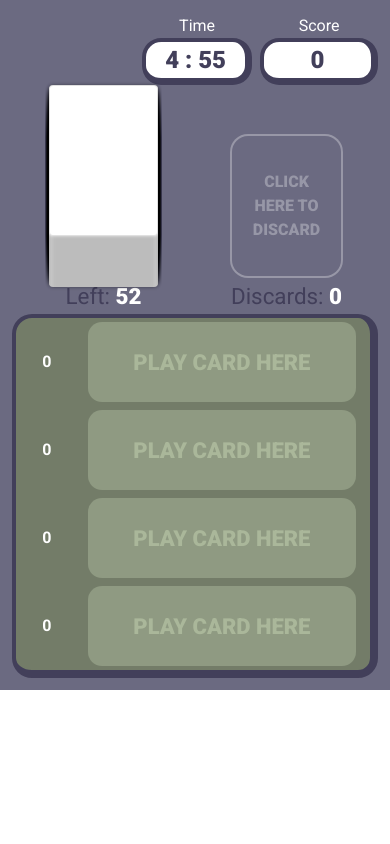
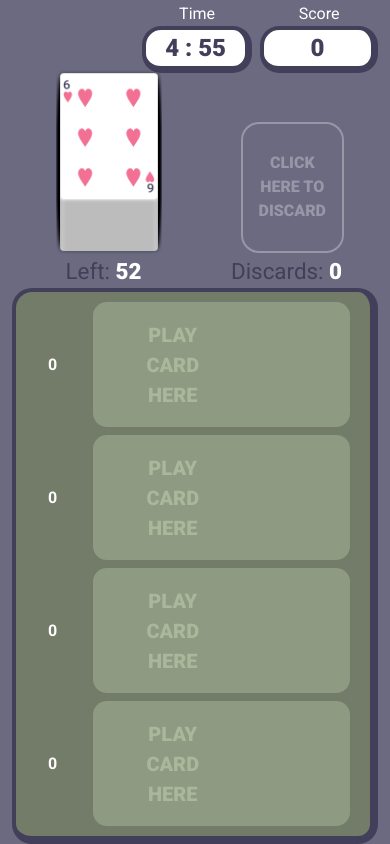
Before and after one commit to Florent-Bouisset/catch-21, a Vue app: page / in a window 390 px wide. Built offline with nearby package versions, Linux system fonts and the light colour scheme.

Commit message:
optimal for mobile

```diff
--- a/src/components/BoardMobile.vue
+++ b/src/components/BoardMobile.vue
@@ -1,13 +1,16 @@
 <template>
-  <v-container fluid style="background-color: rgb(107, 106, 129)">
-    <v-row
-      class="text-center pa-0 ma-0"
-      align="center"
-      justify="center"
-    >
+  <v-container fluid style="background-color: rgb(107, 106, 129); width:100%;" class="fill-height ma-0 py-0">
+    <div style="height: 100%; width: 100%; display:flex; flex-direction: column;">
+        <div class="pa-0">
+          <v-row class="text-center pa-0 ma-0" align="center" justify="center">
             <v-col cols="4" class="px-2">
               <v-img
-          style="max-width: 150px; max-height: 60px; width: auto; height: auto"
+                style="
+                  max-width: 150px;
+                  max-height: 60px;
+                  width: auto;
+                  height: auto;
+                "
                 :src="require(`@/assets/logo.png`)"
               /><v-img />
             </v-col>
@@ -16,24 +19,24 @@
                 <Timer @time-is-over="endGame" ref="timer" class="px-2"></Timer>
                 <Score ref="score"></Score>
               </div>
-      </v-col>
-      <v-col cols="12" class="ma-0 pa-0">
-        <div class="d-flex flex-row justify-center">
+            </v-col> </v-row
+          ><v-row class="ma-0">
+            <v-col cols="6" class="pa-0">
               <DrawStack
                 :cards="drawStack"
                 ref="drawStack"
                 @no-more-cards="endGame"
-          />
+              /> </v-col
+            ><v-col cols="6" class="pa-0">
               <DiscardStack
                 :cards="discardStack"
                 ref="discardStack"
                 @discard-a-card="discardCard()"
               />
-        </div>
             </v-col>
           </v-row>
-
-    <div fluid id="greenBoard" class="d-flex flex-column">
+        </div>
+      <div id="greenBoard" class="fill-height">
           <EscapeStack
             v-for="(stack, index) in stacks"
             :key="index"
@@ -42,6 +45,7 @@
             @move-card-here="moveACard"
             @score-and-clear-stack="scoreAndClear"
           />
+      </div>
     </div>
     <EndGameDialog @start-new-game="startNewGame" ref="endGameDialog" />
   </v-container>
@@ -129,10 +133,11 @@ export default {
 <style scoped>
 #greenBoard {
   display: flex;
-  flex-direction: row;
+  flex-direction: column;
   background-color: rgb(115, 124, 104);
   border: solid rgb(66, 63, 90);
   border-radius: 20px;
+  padding: 6px;
   border-width: 4px 8px 8px 4px;
 }
 </style>
--- a/src/components/Card.vue
+++ b/src/components/Card.vue
@@ -1,19 +1,24 @@
 <template>
-  <v-card class="pa-0" width="100%" :max-width="this.maxWidth" outlined :style="computedStyle">
-      <v-img
-         v-if="isFaceUp === true"
-        :src="require(`@/assets/cards/${imagePath}.png`)"
-      />
-    <v-img
+  <v-card
+    class="pa-0"
+    style="width: 100%; height: 100%"
+    outlined
+    :style="computedStyle"
+  >
+    <img
+      style="width: 100%; height: 100%"
+      v-if="isFaceUp === true"
+      :src="require(`@/assets/cards/${imagePath}.png`)"
+    />
+    <img
       v-else
+      style="width: 100%; height: 100%"
       :src="require(`@/assets/cards/back.png`)"
-      contain
     /><v-img />
   </v-card>
 </template>
 
 <script>
-
 export default {
   props: {
     color: String,
@@ -23,26 +28,26 @@ export default {
     offsetY: Number,
     offsetX: Number,
     spreadShadow: Boolean,
-    maxWidth: Number
+    maxWidth: Number,
   },
   computed: {
     imagePath() {
       const colorPath = this.color.toLowerCase();
-      const numberPath = this.cardNumber.toLowerCase()
-      return colorPath + '/' + numberPath;
+      const numberPath = this.cardNumber.toLowerCase();
+      return colorPath + "/" + numberPath;
     },
     computedStyle() {
       let shadowStyle;
       if (this.spreadShadow) {
-        shadowStyle = 'box-shadow: 0 0 12px rgba(0, 0, 0, 0.5);';
+        shadowStyle = "box-shadow: 0 0 12px rgba(0, 0, 0, 0.5);";
       } else {
-        shadowStyle = 'box-shadow: 0 0 4px rgba(0, 0, 0, 0.2);';
+        shadowStyle = "box-shadow: 0 0 4px rgba(0, 0, 0, 0.2);";
       }
 
       return `position: absolute; border-radius: 4px;
-      top: ${
-        this.positionZ * this.offsetY
-      }px; left: ${this.positionZ * this.offsetX}px;  ${shadowStyle}`;
+      top: ${this.positionZ * this.offsetY}px; left: ${
+        this.positionZ * this.offsetX
+      }px;  ${shadowStyle}`;
     },
   },
 };
--- a/src/components/DiscardStack.vue
+++ b/src/components/DiscardStack.vue
@@ -5,25 +5,26 @@
         width: 100%;
         padding-left: 20%;
         padding-right: 20%;
-        height: 120px;
         margin-top: 50px;
       "
       @click="discard()"
     >
-      <div style="position: relative">
+      <div style="position: relative; height: 15vh; max-width:15vh; margin-left:10%;">
         <div
           v-if="cards.length === 0"
           style="
+            position: absolute;
             display: flex;
             font-weight: 800;
             font-size: 1em;
             color: rgb(255, 255, 255, 0.3);
             box-shadow: 0 0 0 2px rgb(255, 255, 255, 0.3);
             border-radius: 16px;
-            height: 140px;
+            height: 100%;
             padding: 16px;
             align-items: center;
           "
+          class="text-center"
         >
           CLICK HERE TO DISCARD
         </div>
@@ -39,7 +40,7 @@
         />
       </div>
     </div>
-    <SoftIndicator label="Discards" :value="remainingCards" class="mt-6" />
+    <SoftIndicator label="Discards" :value="remainingCards" class="mt-1 text-center" />
   </v-container>
 </template>
 
--- a/src/components/DrawStack.vue
+++ b/src/components/DrawStack.vue
@@ -3,14 +3,15 @@
     <div
       style="
         width: 100%;
-        padding-left: 20%;
-        padding-right: 20%;
-        height: 120px;
         margin-top: 50px;
+        padding-right:20%;
+        padding-left:20%;
         "
     >
-      <div style="position: relative">
+      <div style="position: relative; height:15vh; max-width: 15vh; margin-left:10%;"
+      justify="center">
         <GameCard
+
           v-for="(card, index) in cards"
           :key="index"
           :positionZ="index"
@@ -21,7 +22,7 @@
         />
       </div>
     </div>
-    <SoftIndicator label="Left" :value="remainingCards" class="mt-6" />
+    <SoftIndicator label="Left" :value="remainingCards" class="mt-1 text-center" />
   </v-container>
 </template>
 
--- a/src/components/EscapeStack.vue
+++ b/src/components/EscapeStack.vue
@@ -1,6 +1,9 @@
 <template>
-  <v-container class="d-flex flex-row pa-1">
-    <div class="d-flex flex-column justify-center align-center" style="width: 75px;">
+  <v-container class="d-flex flex-row pa-1 ma-0" style="width: 100%; height: 100%">
+    <div
+      class="d-flex flex-column justify-center align-center"
+      style="width: 75px"
+    >
       <h3 v-for="(sumPossibility, index) in sums" :key="index" class="pr-1">
         <template v-if="index > 0">OR</template>
         {{ sumPossibility }}
@@ -11,8 +14,16 @@
       :style="showErrorOutline ? 'box-shadow: 0 0 3pt 2pt red' : ''"
       @click="moveCardThere()"
     >
-      <div style="position: relative;">
+      <div
+        style="
+          position: relative;
+          height: 100%;
+          max-width: 12vh;
+          margin-left: 10%;
+        "
+      >
         <div class="textOnBoard">PLAY CARD HERE</div>
+
         <GameCard
           :v-if="cards.length > 0"
           v-for="(card, index) in cards"
@@ -128,15 +139,19 @@ h3 {
 }
 
 .textOnBoard {
-  font-size: 22px;
+  display: flex;
+  align-items: center;
+  position: absolute;
+  height: 100%;
+  font-size: 20px;
   font-weight: 800;
-  padding: 20px;
+  padding: 4px;
   text-align: center;
   color: rgb(170, 183, 154);
 }
 
 .cardEmplacement {
-  height: 80px;
+  height: 100%;
   width: 100%;
   cursor: pointer;
   background-color: rgb(143, 154, 130);
```
Lines whose indentation alone changed are shown as unchanged.
